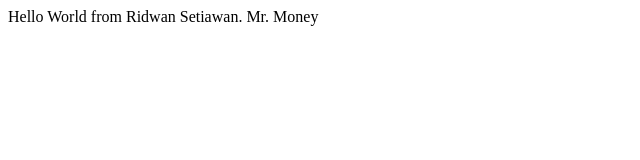
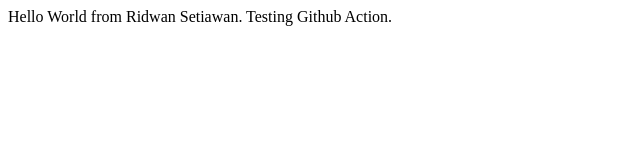
Before and after one commit to rise27/project001, a plain HTML site: page index.html in a window 1280 px wide. Shown: the whole page, without its empty margins (0-640 px from the left). Drawn offline with Linux system fonts and the light colour scheme.

Commit message:
Update index.html

```diff
--- a/index.html
+++ b/index.html
@@ -8,7 +8,7 @@
 </head>
 
 <body>
-    Hello World from Ridwan Setiawan. Mr. Money
+    Hello World from Ridwan Setiawan. Testing Github Action.
 </body>
 
 </html>
```
